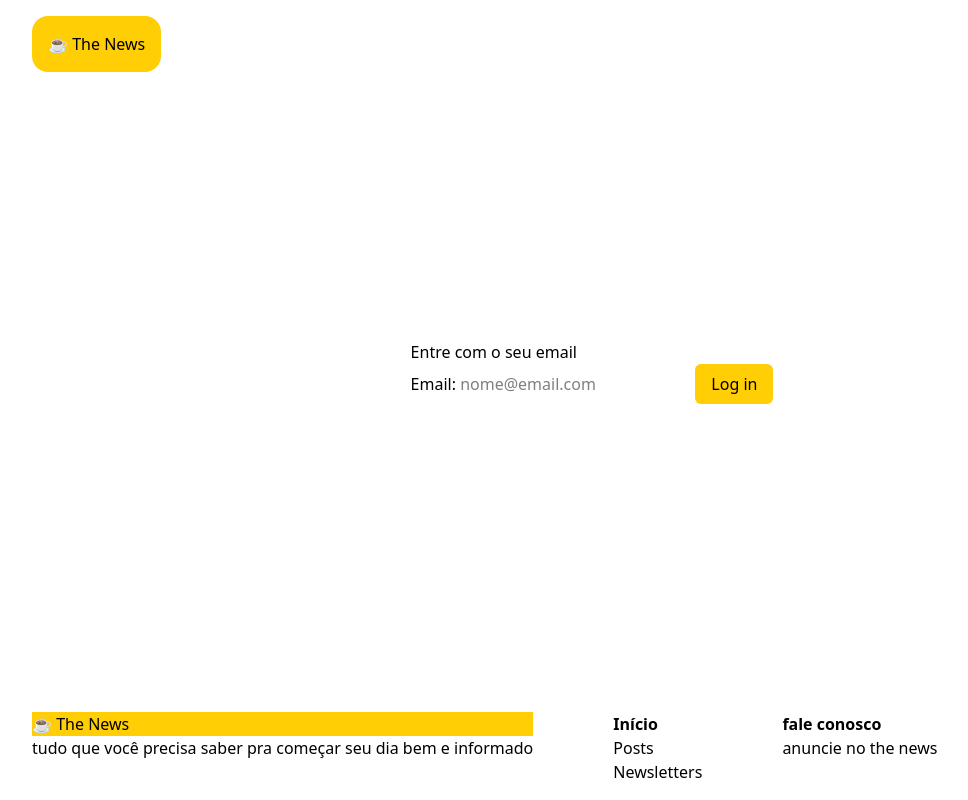
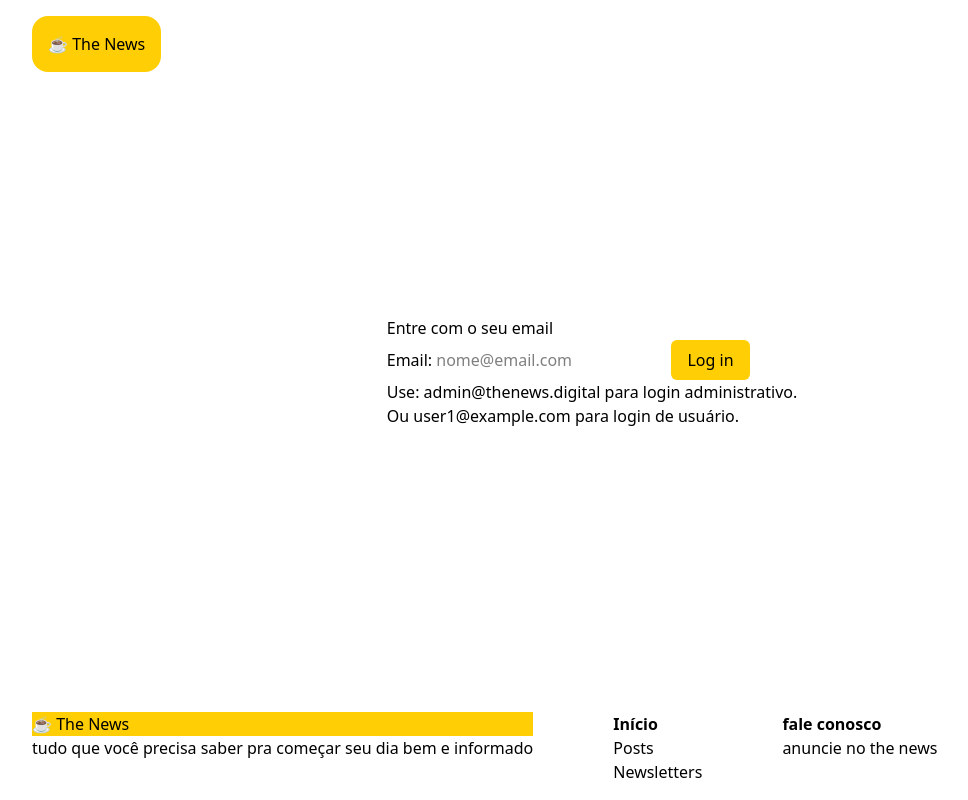
Before and after one commit to AndreiFlau/Waffles-NewsCase-Frontend, a React (Vite) app: page /login in a window 1280 px wide. Shown: the whole page, without its empty margins (48-1016 px from the left). Built offline with nearby package versions, Linux system fonts and the light colour scheme; no server answers.

Commit message:
display trial accounts to use

```diff
--- a/src/components/Pages/Login.tsx
+++ b/src/components/Pages/Login.tsx
@@ -52,6 +52,9 @@ function Login() {
           Log in
         </Button>
       </form>
+      <p>
+        Use: admin@thenews.digital para login administrativo. <br /> Ou user1@example.com para login de usuário.
+      </p>
       {errorMessage && <div className="text-red-500">{errorMessage}</div>}
     </section>
   );
```
